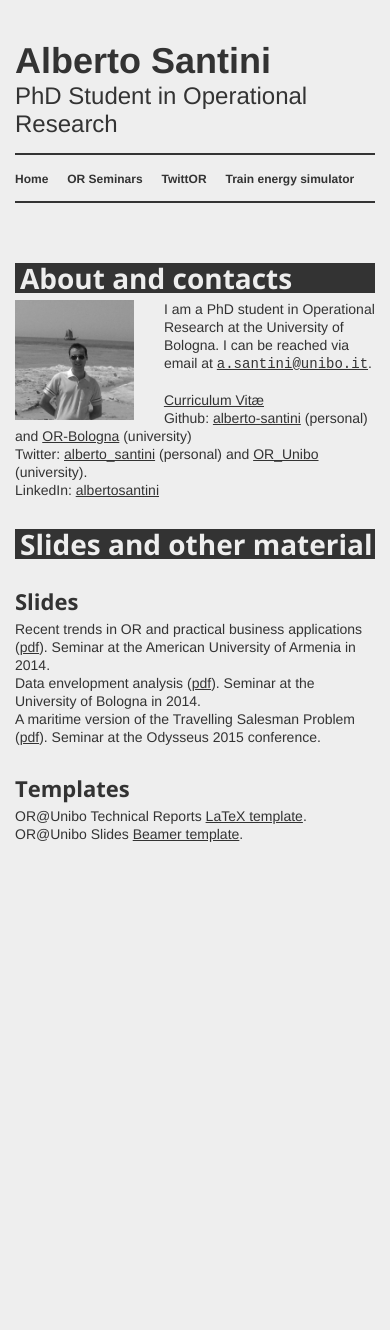
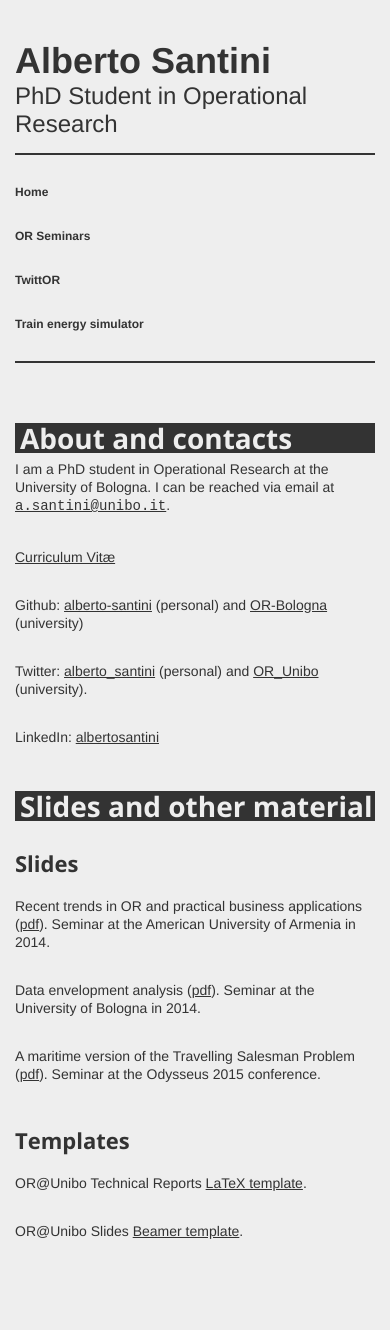
Before and after one commit to alberto-santini/alberto-santini.github.io, a Jekyll site: the page built from index.html, in a window 390 px wide. Built offline with Jekyll 4.4.1, drawn with Linux system fonts in a browser that asks for light colours; before the commit the page ends 918 px from its top, so only the background shows below that.

Commit message:
Updated mobile css

```diff
--- a/css/lambda.css
+++ b/css/lambda.css
@@ -148,18 +148,30 @@ em {
 }
 
 @media all and (max-width: 550px) {
-    #site-title img {
-        width: 25px;
+    #site-title nav a {
+        display:block;
+        padding: 15px 0 15px 0;
     }
+
+    .main .pic {
+        display: none;
+    }
+
+    .main ul li {
+        padding: 15px 0 15px 0;
+    }
+
     .wrapper {
         padding-left: 15px;
         padding-right: 15px;
     }
+
     .main h1 {
         font-size: 28px;
         line-height: 30px;
         margin-bottom: 7px;
     }
+
     .main h2 {
         font-size: 22px;
         line-height: 24px;
```
